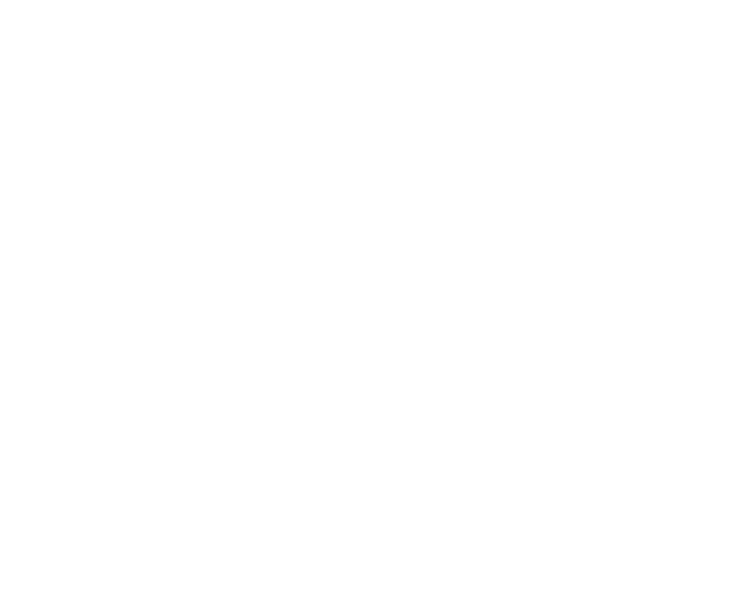
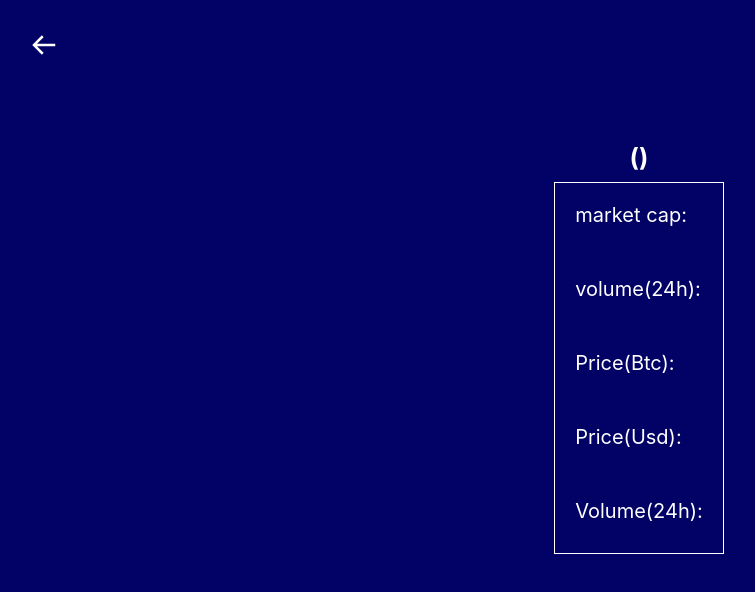
Before and after one commit to seyioyemade/crypto-currencies-webpp, a React (Create React App) app: page /details/1 in a window 1280 px wide. Shown: the top 592 px of the page, without its empty margins (1-756 px from the left). Built offline with nearby package versions, Linux system fonts and the light colour scheme.

Commit message:
Display and filter items from API

```diff
--- a/package.json
+++ b/package.json
@@ -3,11 +3,17 @@
   "version": "0.1.0",
   "private": true,
   "dependencies": {
+    "@reduxjs/toolkit": "^1.9.5",
     "@testing-library/jest-dom": "^5.16.5",
     "@testing-library/react": "^13.4.0",
     "@testing-library/user-event": "^13.5.0",
+    "axios": "^1.4.0",
+    "prop-types": "^15.8.1",
     "react": "^18.2.0",
     "react-dom": "^18.2.0",
+    "react-icons": "^4.8.0",
+    "react-redux": "^8.0.5",
+    "react-router-dom": "^6.11.2",
     "react-scripts": "5.0.1",
     "web-vitals": "^2.1.4"
   },
--- a/src/App.js
+++ b/src/App.js
@@ -1,7 +1,16 @@
-function App() {
-  return (
-    <div></div>
-  );
-}
+import {
+  BrowserRouter, Routes, Route,
+} from 'react-router-dom';
+import Currencies from './components/Currencies/Home';
+import Details from './components/Details';
+
+const App = () => (
+  <BrowserRouter>
+    <Routes>
+      <Route path="/" element={<Currencies />} />
+      <Route path="details/:name" element={<Details />} />
+    </Routes>
+  </BrowserRouter>
+);
 
 export default App;
--- /dev/null
+++ b/src/components/Currencies/CryptoItem.js
@@ -0,0 +1,29 @@
+import PropTypes from 'prop-types';
+import { BsArrowRightCircle } from 'react-icons/bs';
+import { useNavigate } from 'react-router-dom';
+
+const CryptoItem = ({ crypto }) => {
+  const navigate = useNavigate();
+  const details = (crypto) => {
+    navigate(`/details/${crypto.name}`, { state: { crypto } });
+  };
+
+  return (
+    <button type="button" onClick={() => details(crypto)}>
+      <BsArrowRightCircle className="arrow-right" />
+      <div>
+        <h3 className="crypto-name">{crypto.symbol}</h3>
+        <h4 className="crypto-rank">
+          Rank:
+          {crypto.rank}
+        </h4>
+      </div>
+    </button>
+  );
+};
+
+CryptoItem.propTypes = {
+  crypto: PropTypes.isRequired,
+};
+
+export default CryptoItem;
--- /dev/null
+++ b/src/components/Currencies/CurrenciesLogic.js
@@ -0,0 +1,42 @@
+import PropTypes from 'prop-types';
+import { useEffect } from 'react';
+import { useSelector, useDispatch } from 'react-redux';
+import { cryptoData } from '../../redux/currencies/currenciesSlice';
+import CryptoItem from './CryptoItem';
+
+const CurrenciesLogic = ({ search }) => {
+  const { loading, cryptos, error } = useSelector((state) => state.cryptos);
+  const dispatch = useDispatch();
+
+  useEffect(() => {
+    dispatch(cryptoData());
+  }, [dispatch]);
+
+  if (loading) {
+    return <div>Loading...</div>;
+  }
+
+  if (error) {
+    return <div>{error}</div>;
+  }
+
+  return (
+    <main>
+      {cryptos
+        .filter((crypto) => {
+          const { symbol } = crypto;
+          return search.toLowerCase() === ''
+            ? crypto
+            : symbol.toLowerCase().includes(search);
+        }).map((crypto) => (
+          <CryptoItem key={crypto.id} crypto={crypto} />
+        ))}
+    </main>
+  );
+};
+
+CurrenciesLogic.propTypes = {
+  search: PropTypes.isRequired,
+};
+
+export default CurrenciesLogic;
--- /dev/null
+++ b/src/components/Currencies/Home.js
@@ -0,0 +1,26 @@
+import { useState } from 'react';
+import CurrenciesLogic from './CurrenciesLogic';
+
+const Currencies = () => {
+  const [search, setSearch] = useState('');
+  return (
+    <>
+      <header>
+        <div>
+          <h1>Cryto Currencies Rankings</h1>
+        </div>
+        <form action="#">
+          <input
+            type="text"
+            placeholder="Search by symbol"
+            value={search}
+            onChange={(e) => setSearch(e.target.value)}
+          />
+        </form>
+      </header>
+      <CurrenciesLogic search={search} />
+    </>
+  );
+};
+
+export default Currencies;
--- /dev/null
+++ b/src/components/Details.js
@@ -0,0 +1,61 @@
+import { useLocation, useNavigate } from 'react-router-dom';
+import { BiArrowBack } from 'react-icons/bi';
+
+const Details = () => {
+  const location = useLocation();
+  const navigate = useNavigate();
+
+  const { crypto } = location.state || { crypto: {} };
+
+  console.log(crypto);
+
+  const backHome = () => {
+    navigate('/');
+  };
+
+  return (
+    <>
+      <div>
+        <BiArrowBack onClick={() => backHome()} className="arrow-back" />
+      </div>
+      <div className="crypto-details">
+        <h2>
+          {crypto.name}
+          {' '}
+          (
+          {crypto.symbol}
+          )
+        </h2>
+        <ul>
+          <li>
+            market cap:
+            {' '}
+            {crypto.market_cap_usd}
+          </li>
+          <li>
+            volume(24h):
+            {' '}
+            {crypto.volume24a}
+          </li>
+          <li>
+            Price(Btc):
+            {' '}
+            {crypto.price_btc}
+          </li>
+          <li>
+            Price(Usd):
+            {' '}
+            {crypto.price_usd}
+          </li>
+          <li>
+            Volume(24h):
+            {' '}
+            {crypto.volume24}
+          </li>
+        </ul>
+      </div>
+    </>
+  );
+};
+
+export default Details;
--- a/src/index.css
+++ /dev/null
@@ -1,13 +0,0 @@
-body {
-  margin: 0;
-  font-family: -apple-system, BlinkMacSystemFont, 'Segoe UI', 'Roboto', 'Oxygen',
-    'Ubuntu', 'Cantarell', 'Fira Sans', 'Droid Sans', 'Helvetica Neue',
-    sans-serif;
-  -webkit-font-smoothing: antialiased;
-  -moz-osx-font-smoothing: grayscale;
-}
-
-code {
-  font-family: source-code-pro, Menlo, Monaco, Consolas, 'Courier New',
-    monospace;
-}
--- a/src/index.js
+++ b/src/index.js
@@ -1,11 +1,15 @@
 import React from 'react';
 import ReactDOM from 'react-dom/client';
-import './index.css';
+import { Provider } from 'react-redux';
 import App from './App';
+import { store } from './redux/store';
+import './styles/index.css';
 
 const root = ReactDOM.createRoot(document.getElementById('root'));
 root.render(
   <React.StrictMode>
-    <App />
-  </React.StrictMode>
+    <Provider store={store}>
+      <App />
+    </Provider>
+  </React.StrictMode>,
 );
--- /dev/null
+++ b/src/redux/currencies/currenciesSlice.js
@@ -0,0 +1,41 @@
+import { createSlice, createAsyncThunk } from '@reduxjs/toolkit';
+import axios from 'axios';
+
+const initialState = {
+  loading: false,
+  cryptos: [],
+  error: '',
+};
+
+export const cryptoData = createAsyncThunk('cryptos/getcryptos', async () => {
+  try {
+    const response = await axios.get('https://api.coinlore.net/api/tickers/');
+    return response.data.data;
+  } catch (error) {
+    throw Error('Error fetching data from API');
+  }
+});
+
+export const CurrenciesSlice = createSlice({
+  name: 'cryptos',
+  initialState,
+
+  extraReducers: (builder) => {
+    builder
+      .addCase(cryptoData.pending, (state) => {
+        state.loading = true;
+      })
+      .addCase(cryptoData.fulfilled, (state, { payload }) => {
+        state.loading = false;
+        state.cryptos = payload;
+      })
+      .addCase(cryptoData.rejected, (state, action) => {
+        state.loading = false;
+        state.error = action.error.message;
+      });
+  },
+});
+
+// export const { addBook, removeBook } = booksSlice.actions;
+
+export default CurrenciesSlice.reducer;
--- /dev/null
+++ b/src/redux/store.js
@@ -0,0 +1,9 @@
+import { configureStore } from '@reduxjs/toolkit';
+import cryptosReducer from './currencies/currenciesSlice';
+
+export const store = configureStore({
+  reducer: {
+    cryptos: cryptosReducer,
+  },
+});
+export default store;
--- /dev/null
+++ b/src/styles/index.css
@@ -0,0 +1,133 @@
+* {
+  padding: 0;
+  margin: 0;
+}
+
+html {
+  font-size: 62.5%;
+}
+
+body {
+  margin: 0;
+  font-family:
+    -apple-system,
+    BlinkMacSystemFont,
+    'Segoe UI',
+    'Roboto',
+    'Oxygen',
+    'Ubuntu',
+    'Cantarell',
+    'Fira Sans',
+    'Droid Sans',
+    'Helvetica Neue',
+    sans-serif;
+  -webkit-font-smoothing: antialiased;
+  -moz-osx-font-smoothing: grayscale;
+  background-color: rgb(1, 1, 102);
+  color: white;
+}
+
+main {
+  display: grid;
+  grid-template-columns: 1fr 1fr;
+}
+
+main>button {
+  background: rgb(53 53 129);
+}
+
+main>button:nth-child(4n+2) {
+  background: rgb(35 35 107);
+}
+
+header {
+  display: flex;
+  flex-direction: column;
+  align-items: center;
+  padding: 3rem;
+  margin-bottom: 3rem;
+}
+
+button {
+  justify-content: space-between;
+  list-style: none;
+  border-radius: 4px;
+  box-shadow: 1px 1px 60px 0 rgba(0, 0, 0, 0.05);
+  padding: 1rem;
+  height: 15rem;
+  border: none;
+  margin-bottom: 2rem;
+  width: 100%;
+}
+
+button, button>div {
+  display: flex;
+  flex-direction: column;
+  align-items: flex-end;
+}
+
+h1, h2, h3, h4 {
+  color: #ffffff;
+}
+
+h3 {
+  font-size: 2.5rem;
+}
+
+h4 {
+  font-size: 1.5rem;
+  font-weight: 400;
+}
+
+h1 {
+  font-size: 3rem;
+  margin-bottom: 2rem;
+  text-align: center;
+}
+
+h2 {
+  font-size: 2.5rem;
+  margin-bottom: 1rem;
+}
+
+input {
+  height: 3rem;
+  padding: 1rem;
+  border-radius: 4px;
+  border: none;
+  outline: none;
+}
+
+body {
+  padding: 3rem;
+}
+
+.arrow-right, .arrow-back {
+  width: 3rem;
+  height: 3rem;
+  color: white;
+}
+
+.crypto-details {
+  display: flex;
+  flex-direction: column;
+  align-items: center;
+  justify-content: center;
+  margin-top: 8rem;
+}
+
+ul {
+  border: 1px solid white;
+}
+
+li {
+  color: #ffffff;
+  list-style: none;
+  font-size: 2rem;
+  margin-bottom: 1rem;
+  padding: 2rem;
+}
+
+form, input {
+  width: 100%;
+}
```
Also changed, not shown: 1 other file (tests, documents, lock files or other folders).
